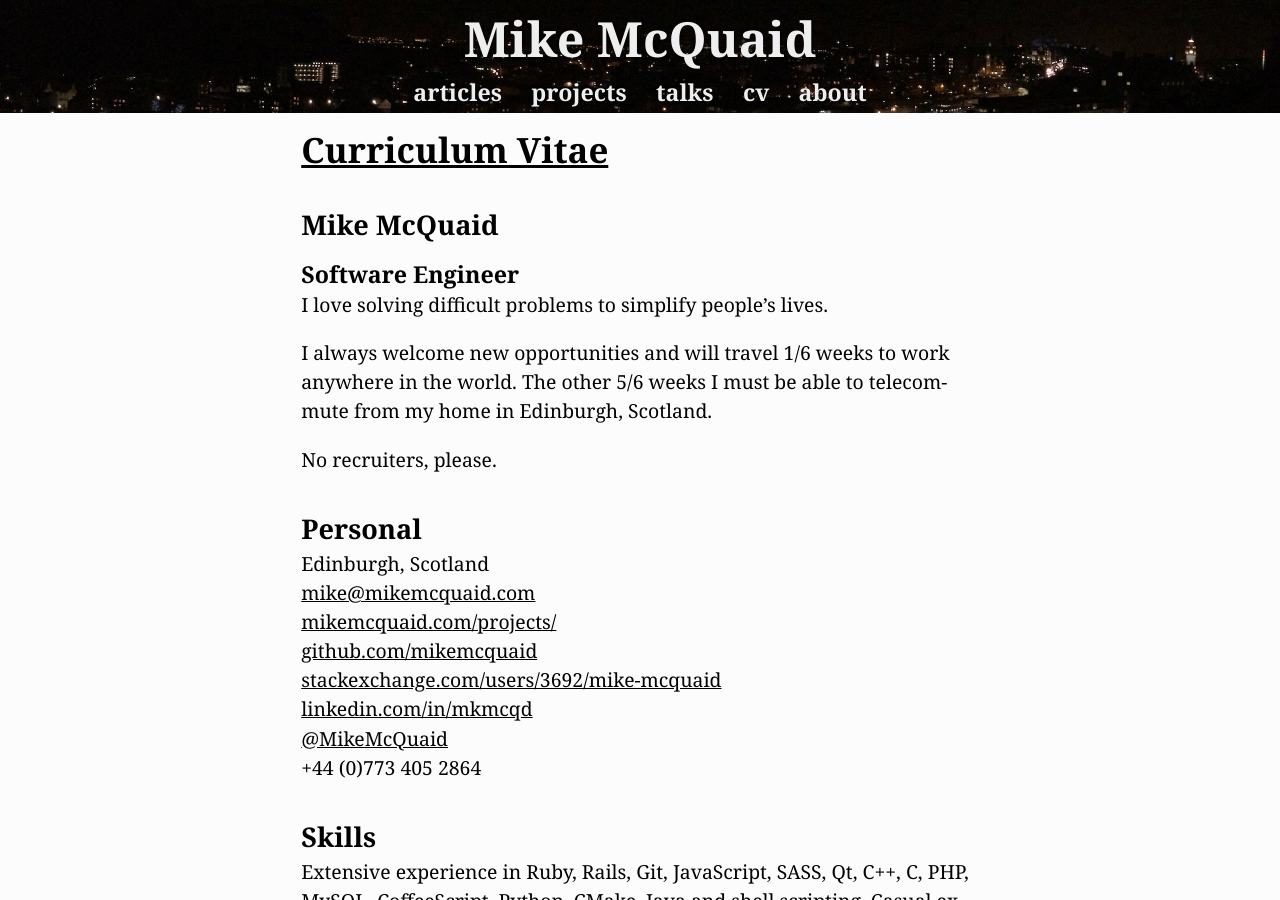
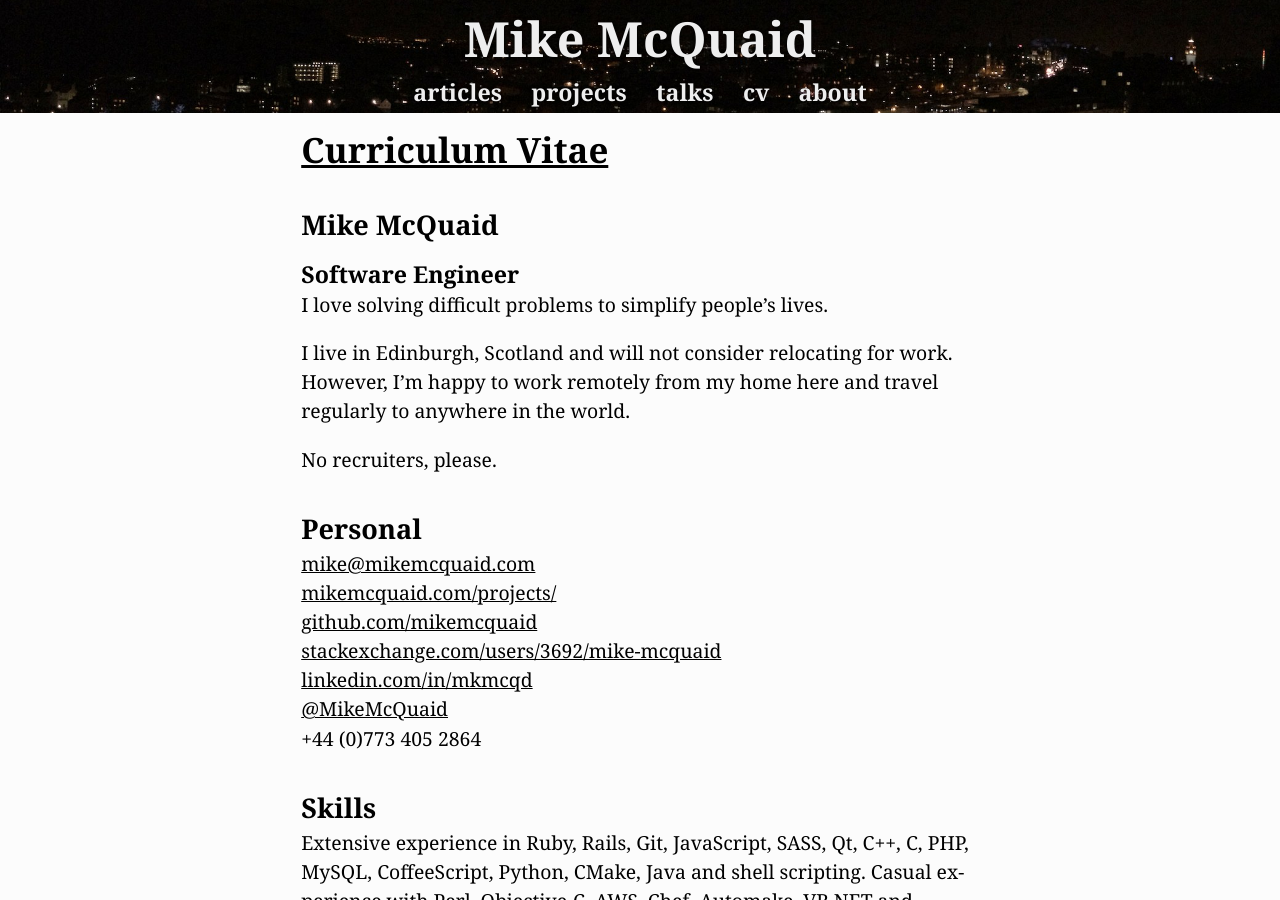
Before and after one commit to MikeMcQuaid/mikemcquaid.com, a Jekyll site: the page built from cv.markdown, in a window 1280 px wide and 900 px high. Built offline with Jekyll 4.4.1, drawn with Linux system fonts in a browser that asks for light colours; Markdown is read by kramdown in place of the engine named in the settings.

Commit message:
CV: clarify I'm not willing to move anywhere.

```diff
--- a/cv.markdown
+++ b/cv.markdown
@@ -6,12 +6,11 @@ title: Curriculum Vitae
 #### Software Engineer
 I love solving difficult problems to simplify people's lives.<br>
 
-I always welcome new opportunities and will travel 1/6 weeks to work anywhere in the world. The other 5/6 weeks I must be able to telecommute from my home in Edinburgh, Scotland.<br>
+I live in Edinburgh, Scotland and will not consider relocating for work. However, I'm happy to work remotely from my home here and travel regularly to anywhere in the world.<br>
 
 No recruiters, please.
 
 ### Personal
-Edinburgh, Scotland<br>
 [mike@mikemcquaid.com](mailto:mike@mikemcquaid.com)<br>
 [mikemcquaid.com/projects/](http://mikemcquaid.com/projects/)<br>
 [github.com/mikemcquaid](https://github.com/mikemcquaid)<br>
```
